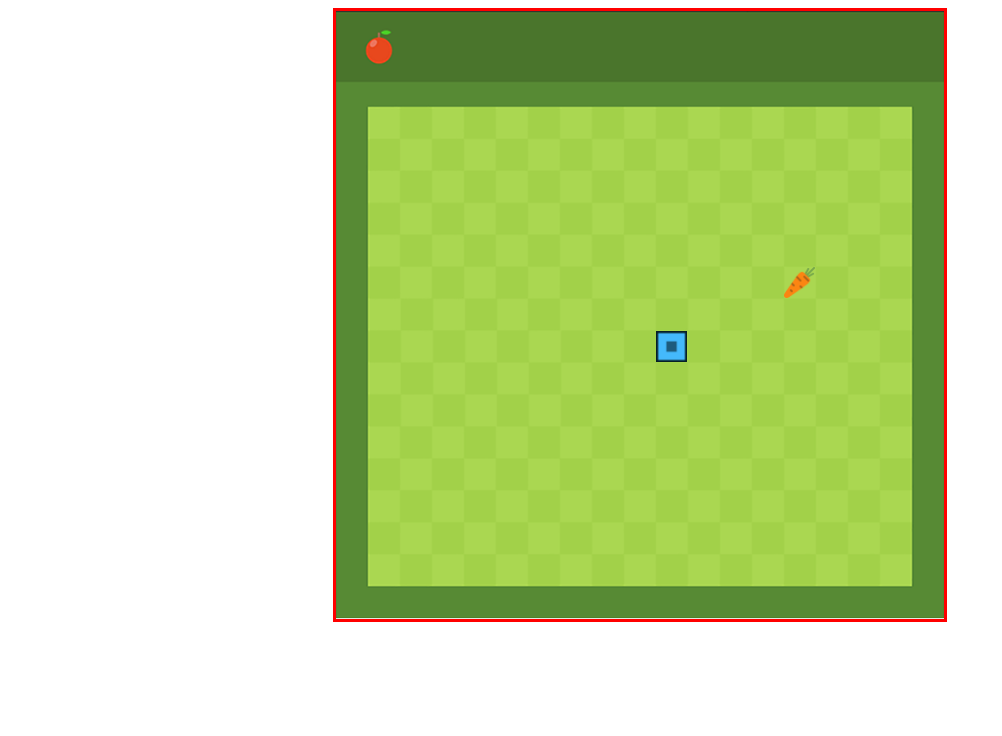
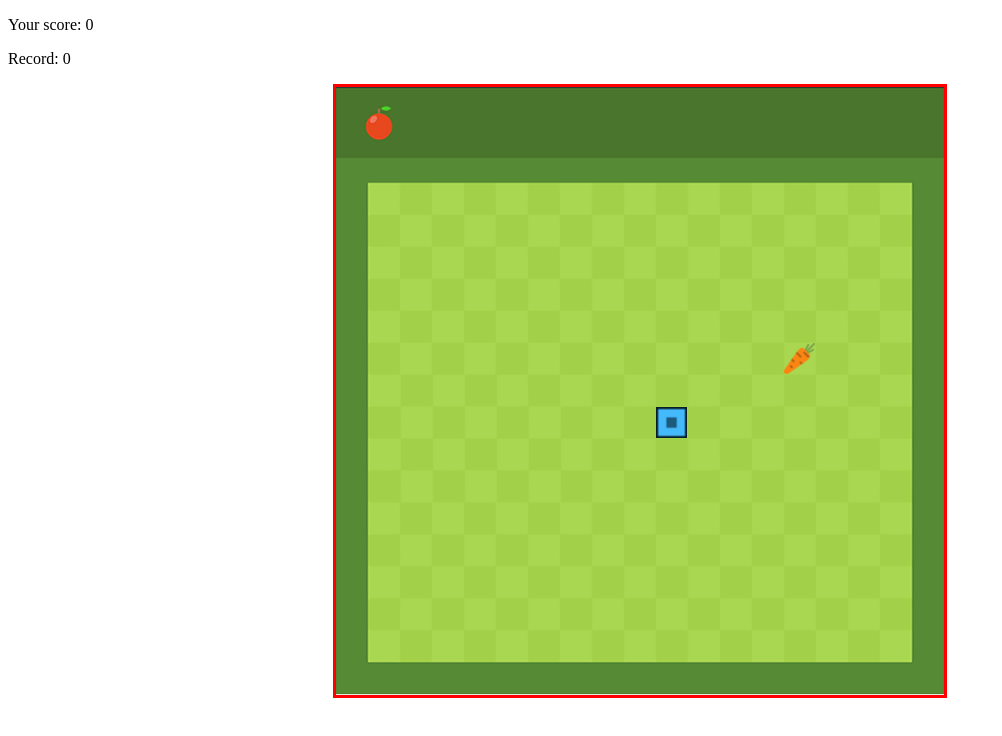
Before and after one commit to powergleb/web-dev-course-SSU-2021, a website built with webpack: page Task-10_Browser_Game/Snake/src/index.html in a window 1280 px wide. Shown: the whole page, without its empty margins (0-1002 px from the left). Built offline with nearby package versions, Linux system fonts and the light colour scheme.

Commit message:
added score counter

```diff
--- a/Task-10_Browser_Game/Snake/src/index.html
+++ b/Task-10_Browser_Game/Snake/src/index.html
@@ -6,10 +6,12 @@
 </head>
 
 <body>
+  <p class="aside__score">Your score: <span id="score"></span></p>
+  <p class="aside__max-score">Record: <span id="max-score"></span></p>
 <img id="food" src="images/content/food.png">
 <img id="snake" src="images/content/snake.png">
 <img id="ground" src="images/content/ground.png">
-<canvas id="game" width="608" height="608"></canvas>
+  <canvas width="608" height="608" id="game"></canvas>
 </body>
 
 </html>
--- a/Task-10_Browser_Game/Snake/src/js/game/Constants.js
+++ b/Task-10_Browser_Game/Snake/src/js/game/Constants.js
@@ -1,5 +1,5 @@
 export const SNAKE_START_POSITION = 320;
 export const APPLE_START_POSITION = 640;
 export const GRID_SIZE = 32;
-export const START_LENGTH = 4;
+export const START_LENGTH = 3;
 export const SPEED_SNAKE = 0;
--- /dev/null
+++ b/Task-10_Browser_Game/Snake/src/js/game/counter.js
@@ -0,0 +1,35 @@
+// Класс для посдчёта игровых очков
+export class Counter {
+    constructor() {
+        // Установить счётчик очков игрока
+        this.score = 0;
+        // Получить значение рекорда из localStorage
+        this.maxScore = parseInt(localStorage.getItem('maxScore')) || 0;
+    }
+
+    updateMaxScore() {
+        // Проверка на доступность localStorage
+        const isStorage = 'undefined' !== typeof localStorage;
+        if (this.score > this.maxScore) {
+            this.maxScore = this.score;
+            // Сохранить рекорд
+            isStorage && localStorage.setItem('maxScore', this.maxScore);
+        }
+    }
+
+    resetScore() {
+        this.score = 0;
+    }
+
+    increaseScore(val) {
+        this.score += val;
+    }
+
+    getScore() {
+        return this.score;
+    }
+
+    getMaxScore() {
+        return this.maxScore;
+    }
+}
--- /dev/null
+++ b/Task-10_Browser_Game/Snake/src/js/game/displayer.js
@@ -0,0 +1,20 @@
+// Класс для отображения очков на странице
+// (работает с DOM)
+export class Displayer {
+    constructor(scoreDisplayId = 'score', maxScoreDisplayId = 'max-score') {
+        // Текущий счет
+        this.scoreDisplay = document.getElementById(scoreDisplayId);
+        // Рекорд
+        this.maxScoreDisplay = document.getElementById(maxScoreDisplayId);
+    }
+
+    setScore(score, maxScore) {
+        this.scoreDisplay.innerText = score;
+        this.maxScoreDisplay.innerText = maxScore;
+    }
+
+    updateScore(score, maxScore) {
+        this.scoreDisplay.innerText = score;
+        this.maxScoreDisplay.innerText = maxScore;
+    }
+}
--- a/Task-10_Browser_Game/Snake/src/js/game/index.js
+++ b/Task-10_Browser_Game/Snake/src/js/game/index.js
@@ -1,10 +1,12 @@
 import { SNAKE_START_POSITION,START_LENGTH,GRID_SIZE,APPLE_START_POSITION,SPEED_SNAKE } from "./Constants";
-
+import {Counter} from "./counter";
+import {Displayer} from "./displayer";
 // Поле, на котором всё будет происходить, — тоже как бы переменная
 var canvas = document.getElementById('game');
 // Классическая змейка — двухмерная, сделаем такую же
 var context = canvas.getContext('2d');
-
+const counter = new Counter();
+const displayer = new Displayer;
 
 var grid = GRID_SIZE;
 // Служебная переменная, которая отвечает за скорость змейки
@@ -35,12 +37,17 @@ function reloadGame() {
 	snake.dy = 0;
 	apple.x = getRandomInt(1, 18) * grid;
 	apple.y = getRandomInt(4, 18) * grid;
+  counter.resetScore();
+  displayer.updateScore(counter.getScore(),counter.getMaxScore());
+
   }
 // Делаем генератор случайных чисел в заданном диапазоне
 function getRandomInt(min, max) {
   return Math.floor(Math.random() * (max - min)) + min;
 }
 // Игровой цикл — основной процесс, внутри которого будет всё происходить
+
+displayer.setScore(counter.getScore(), counter.getMaxScore());
 function loop() {
   requestAnimationFrame(loop);
   if (++count < 8) {
@@ -70,11 +77,15 @@ function loop() {
   context.fillStyle = 'red';
   context.drawImage(document.getElementById('food'), apple.x, apple.y, grid - 1, grid - 1);
   context.fillStyle = 'green';
+
   snake.cells.forEach(function (cell, index) {
-
+	  context.drawImage(document.getElementById('food'), cell.x, cell.y, grid - 1, grid - 1);
     context.drawImage(document.getElementById('snake'), cell.x, cell.y, grid - 1, grid - 1);
     if (cell.x === apple.x && cell.y === apple.y) {
       snake.maxCells++;
+      counter.increaseScore(1);
+      counter.updateMaxScore();
+      displayer.updateScore(counter.getScore(),counter.getMaxScore());
 	  apple.x = getRandomInt(1, 18) * grid;
 	  apple.y = getRandomInt(4, 18) * grid;
     }
```
